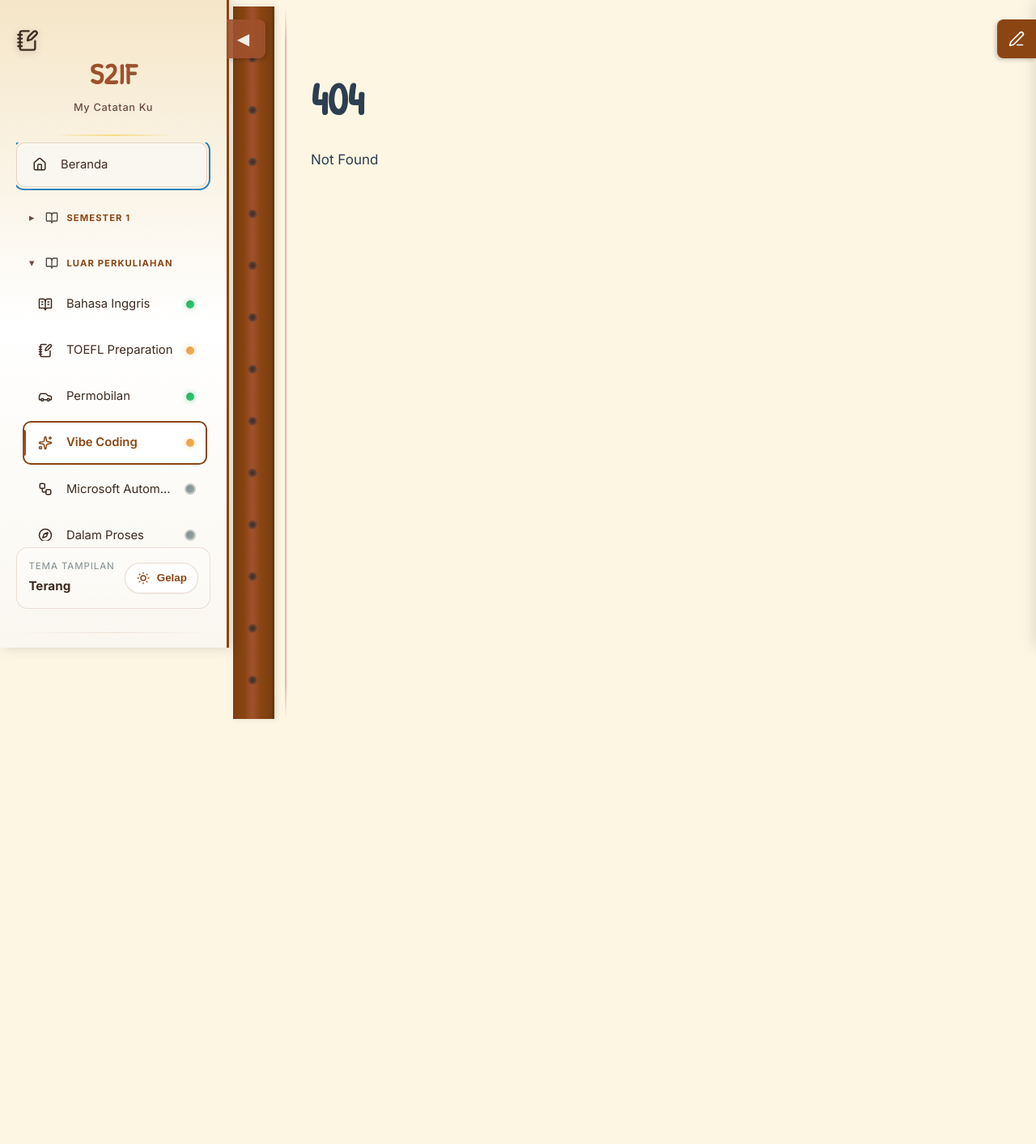
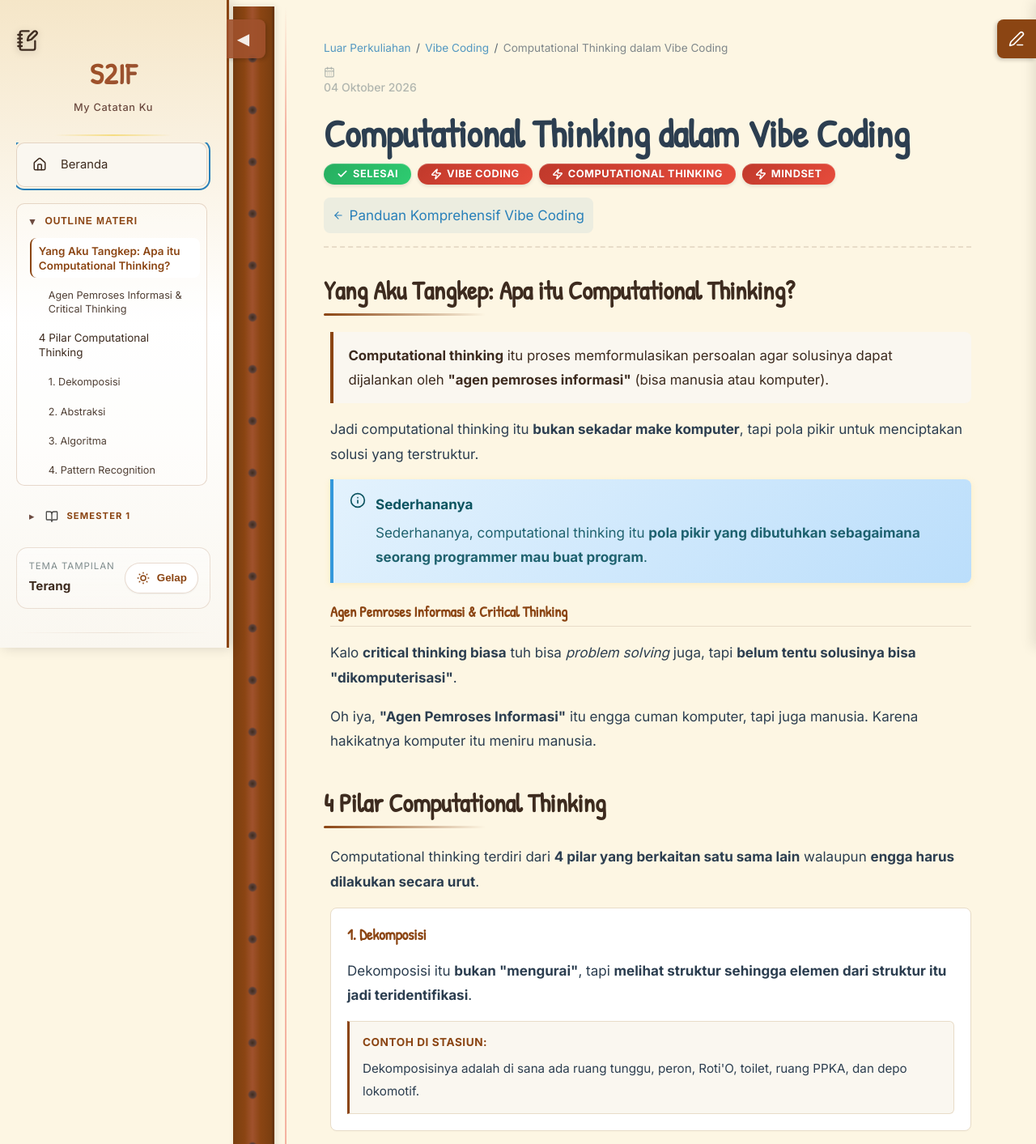
Before and after one commit to atiohaidar/s2if, a SvelteKit app: page /luar-perkuliahan/vibe-coding/computational-thinking in a window 1280 px wide. Before the commit this address had no page. Shown: the top 1413 px of the page at 81% size. Before the commit the page ends 896 px from the top, so only its background shows below. Built offline with nearby package versions, Linux system fonts and the light colour scheme.

Commit message:
tambahn materi computational thinking

```diff
--- /dev/null
+++ b/src/routes/luar-perkuliahan/vibe-coding/computational-thinking/+page.svelte
@@ -0,0 +1,221 @@
+<script lang="ts">
+  import NoteSection from '$lib/components/NoteSection.svelte';
+  import NoteHeader from '$lib/components/NoteHeader.svelte';
+  import BackLink from '$lib/components/BackLink.svelte';
+  import Callout from '$lib/components/Callout.svelte';
+</script>
+
+<svelte:head>
+  <title>Computational Thinking dalam Vibe Coding - S2IF Notebook</title>
+  <meta
+    name="description"
+    content="Catatan Computational Thinking: pola pikir memformulasikan persoalan agar solusinya dapat dijalankan oleh agen pemroses informasi."
+  />
+</svelte:head>
+
+<article class="note-article">
+  <NoteHeader
+    title="Computational Thinking dalam Vibe Coding"
+    date="04 Oktober 2026"
+    status="done"
+    tags={['Vibe Coding', 'Computational Thinking', 'Mindset']}
+  />
+
+  <NoteSection title="Yang Aku Tangkep: Apa itu Computational Thinking?">
+    <p class="highlight-text">
+      <strong>Computational thinking</strong> itu proses memformulasikan persoalan agar solusinya dapat dijalankan oleh <strong>"agen pemroses informasi"</strong> (bisa manusia atau komputer).
+    </p>
+    <p>
+      Jadi computational thinking itu <strong>bukan sekadar make komputer</strong>, tapi pola pikir untuk menciptakan solusi yang terstruktur.
+    </p>
+
+    <Callout type="info" title="Sederhananya">
+      Sederhananya, computational thinking itu <strong>pola pikir yang dibutuhkan sebagaimana seorang programmer mau buat program</strong>.
+    </Callout>
+
+    <h3>Agen Pemroses Informasi & Critical Thinking</h3>
+    <p>
+      Kalo <strong>critical thinking biasa</strong> tuh bisa <em>problem solving</em> juga, tapi <strong>belum tentu solusinya bisa "dikomputerisasi"</strong>.
+    </p>
+    <p>
+      Oh iya, <strong>"Agen Pemroses Informasi"</strong> itu engga cuman komputer, tapi juga manusia. Karena hakikatnya komputer itu meniru manusia.
+    </p>
+  </NoteSection>
+
+  <NoteSection title="4 Pilar Computational Thinking">
+    <p>
+      Computational thinking terdiri dari <strong>4 pilar yang berkaitan satu sama lain</strong> walaupun <strong>engga harus dilakukan secara urut</strong>.
+    </p>
+
+    <div class="pillar-card">
+      <h3>1. Dekomposisi</h3>
+      <p>
+        Dekomposisi itu <strong>bukan "mengurai"</strong>, tapi <strong>melihat struktur sehingga elemen dari struktur itu jadi teridentifikasi</strong>.
+      </p>
+      <div class="analogy-box">
+        <span class="box-label">Contoh di stasiun:</span>
+        <p>
+          Dekomposisinya adalah di sana ada ruang tunggu, peron, Roti'O, toilet, ruang PPKA, dan depo lokomotif.
+        </p>
+      </div>
+    </div>
+
+    <div class="pillar-card">
+      <h3>2. Abstraksi</h3>
+      <p>
+        Abstraksi itu <strong>membedakan mana yang penting dan mana yang kurang penting</strong>.
+        Bukan membuang hal yang kurang penting, tapi lebih ke <strong>memilih prioritas mana yang penting</strong>.
+      </p>
+      <p>
+        Nah untuk abstraksi ini tergantung <em>problem</em>, <em>sudut pandang (sebagai apa)</em>, atau <em>tujuannya</em>:
+      </p>
+      <div class="analogy-box">
+        <span class="box-label">Contoh di stasiun:</span>
+        <ul>
+          <li>
+            <strong>Misal kita ke stasiun, tujuannya mau naik kereta:</strong> Setelah kita dekomposisi, kan jadi tau nih di stasiun ada apa aja. Kalau mau naik kereta berarti informasi tentang ruang PPKA, depo lokomotif tuh engga begitu penting. Jadi yang penting itu ruang tunggu, terus peronnya di mana.
+          </li>
+          <li>
+            <strong>Tapi kalau mau beli tiket:</strong> Berarti informasi yang penting adalah loket.
+          </li>
+          <li>
+            <strong>Kalau Kepala Stasiun:</strong> Mungkin menganggap ruang PPKA itu penting di stasiun.
+          </li>
+        </ul>
+      </div>
+    </div>
+
+    <div class="pillar-card">
+      <h3>3. Algoritma</h3>
+      <p>
+        Nah ini tuh <strong>menyusun langkah demi langkah yang instruksional yang sistematis</strong> untuk menyelesaikan masalah tersebut.
+      </p>
+      <div class="analogy-box">
+        <span class="box-label">Berdasarkan Agen Pemroses Informasinya:</span>
+        <ul>
+          <li>
+            Kalau si Agen Pemroses Informasinya adalah <strong>komputer</strong>: Berarti algoritma ini harus berupa <strong>kode program</strong>.
+          </li>
+          <li>
+            Tapi kalau <strong>manusia</strong>: Ya tinggal make <strong>bahasa manusia aja biasa</strong> kek tata cara masak Indomie.
+          </li>
+        </ul>
+      </div>
+    </div>
+
+    <div class="pillar-card">
+      <h3>4. Pattern Recognition</h3>
+      <p>
+        Nah untuk pattern recognition, kan kita udah dapet nih solusinya.
+        Jadi kalau dapet <strong>masalah yang serupa</strong>, kita bisa <strong>menggunakan pola penyelesaian yang sama dengan masalah sebelumnya</strong>.
+      </p>
+      <div class="analogy-box">
+        <span class="box-label">Contoh di stasiun:</span>
+        <p>
+          Jadi kalau kita udah tau polanya, ke stasiun kita engga harus ngulang men-define dekomposisi, abstraksi, algoritma dll, karena udah tau polanya.
+        </p>
+      </div>
+    </div>
+  </NoteSection>
+
+  <NoteSection title="Kenapa Masuk di Vibe Coding?">
+    <p>
+      Kenapa catatan ini ditaruh di submateri Vibe Coding?
+    </p>
+    <p>
+      Balik lagi ke poin awal: computational thinking itu pola pikir yang dibutuhkan sebagaimana seorang programmer mau buat program.
+      Waktu kita ngoding atau vibe coding bareng AI, AI itu kan Agen Pemroses Informasi.
+      Biar solusinya bisa jalan dan terstruktur, pola pikir 4 pilar inilah yang kita pakai buat merumuskan masalahnya.
+    </p>
+  </NoteSection>
+
+  <BackLink href="/luar-perkuliahan/vibe-coding" label="Kembali ke Vibe Coding" />
+</article>
+
+<style>
+  .note-article {
+    max-width: 800px;
+    margin: 0 auto;
+    line-height: 1.7;
+  }
+
+  .highlight-text {
+    font-size: 1.05rem;
+    color: var(--color-ink-strong);
+    background: var(--color-surface-soft);
+    border-left: 4px solid var(--color-binder);
+    padding: 0.85rem 1.15rem;
+    border-radius: 0 8px 8px 0;
+    margin: 1rem 0;
+  }
+
+  h3 {
+    margin-top: 1.5rem;
+    color: var(--color-binder);
+    font-size: 1.15rem;
+    border-bottom: 1px solid var(--color-line);
+    padding-bottom: 0.35rem;
+  }
+
+  p {
+    margin-bottom: 1rem;
+    color: var(--color-ink);
+  }
+
+  ul {
+    margin-bottom: 0.75rem;
+    padding-left: 1.4rem;
+  }
+
+  li {
+    margin-bottom: 0.5rem;
+    color: var(--color-ink);
+  }
+
+  /* Pillar Cards */
+  .pillar-card {
+    background: var(--color-surface-elevated);
+    border: 1px solid var(--color-line);
+    border-radius: 8px;
+    padding: 1.25rem;
+    margin-bottom: 1.5rem;
+    box-shadow: 0 1px 3px rgba(0, 0, 0, 0.02);
+  }
+
+  .pillar-card h3 {
+    margin-top: 0;
+    margin-bottom: 0.75rem;
+    border-bottom: none;
+    padding-bottom: 0;
+    font-size: 1.2rem;
+  }
+
+  .analogy-box {
+    background: var(--color-surface-soft);
+    border: 1px solid var(--color-line);
+    border-left: 3px solid var(--color-binder);
+    border-radius: 0 6px 6px 0;
+    padding: 0.85rem 1rem;
+    margin-top: 0.75rem;
+  }
+
+  .analogy-box .box-label {
+    display: block;
+    font-weight: 700;
+    font-size: 0.85rem;
+    text-transform: uppercase;
+    letter-spacing: 0.04em;
+    color: var(--color-binder);
+    margin-bottom: 0.4rem;
+  }
+
+  .analogy-box p {
+    margin: 0;
+    font-size: 0.95rem;
+  }
+
+  .analogy-box ul {
+    margin: 0;
+    padding-left: 1.25rem;
+  }
+</style>
--- /dev/null
+++ b/src/routes/luar-perkuliahan/vibe-coding/computational-thinking/topic.manifest.ts
@@ -0,0 +1,17 @@
+import type { TopicManifest } from '$lib/data/content';
+
+const manifest: TopicManifest = {
+    id: 'computational-thinking',
+    slug: 'computational-thinking',
+    title: 'Computational Thinking dalam Vibe Coding',
+    summary: 'Fondasi pola pikir memformulasikan masalah untuk AI: dekomposisi struktur, abstraksi konteks, pattern recognition, dan instruksi algoritmik.',
+    type: 'catatan',
+    track: 'materi',
+    status: 'done',
+    order: 2,
+    tags: ['vibe-coding', 'computational-thinking', 'mindset', 'problem-solving', 'ai-assisted'],
+    prereq: ['komprehensif'],
+    renderMode: 'note',
+};
+
+export default manifest;
--- a/src/routes/luar-perkuliahan/vibe-coding/komprehensif/+page.svelte
+++ b/src/routes/luar-perkuliahan/vibe-coding/komprehensif/+page.svelte
@@ -46,6 +46,10 @@
       Menurutku, Vibe Coding bukan berarti menyerahkan segalanya ke AI. Ini adalah tentang <strong
         >strategi kolaborasi</strong
       > antara kreativitas manusia dan eksekusi AI.
+    </Callout>
+
+    <Callout type="tip" title="Fondasi Berpikir (Must Read)">
+      Sebelum menyelami alur kerja teknis di bawah, sangat disarankan membaca catatan <a href="/luar-perkuliahan/vibe-coding/computational-thinking"><strong>Computational Thinking dalam Vibe Coding</strong></a> untuk memahami cara memformulasikan persoalan ke AI menggunakan 4 pilar (Dekomposisi, Abstraksi, Pengenalan Pola, dan Algoritma).
     </Callout>
   </NoteSection>
 
```
